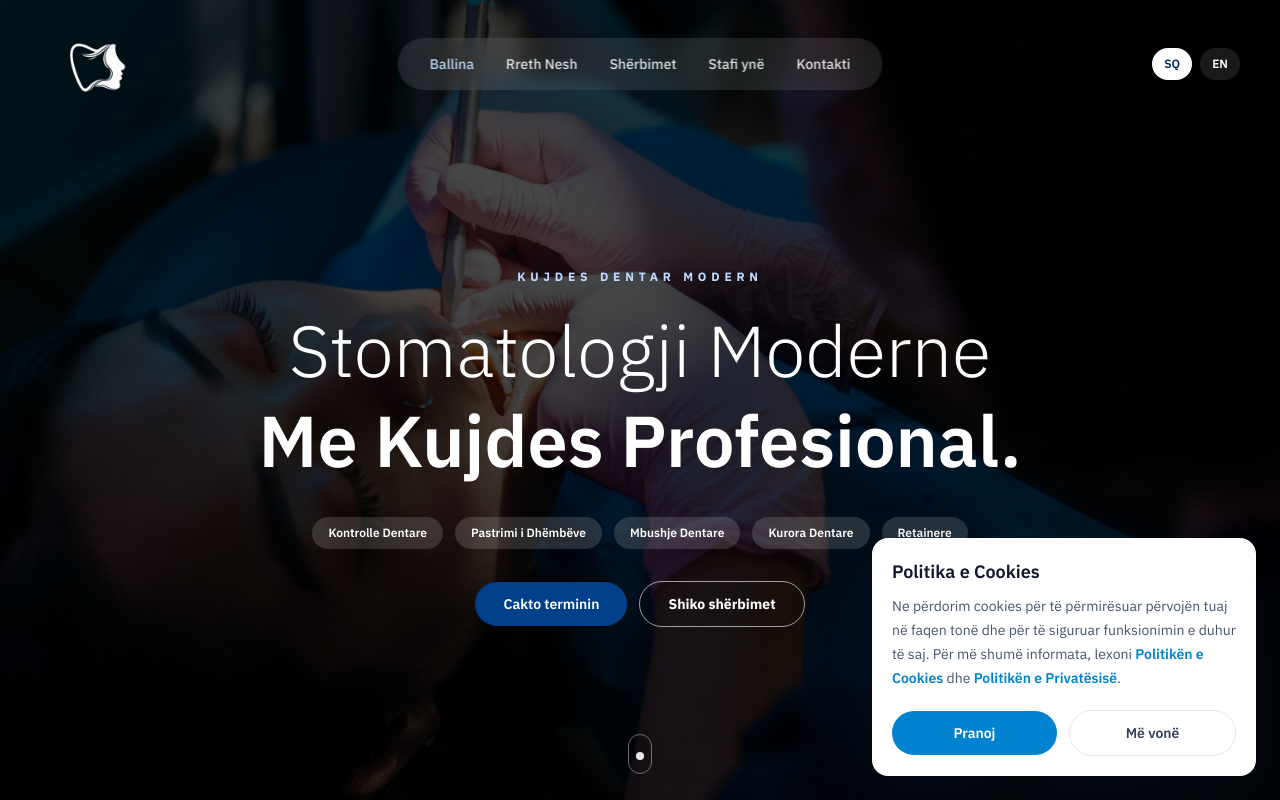
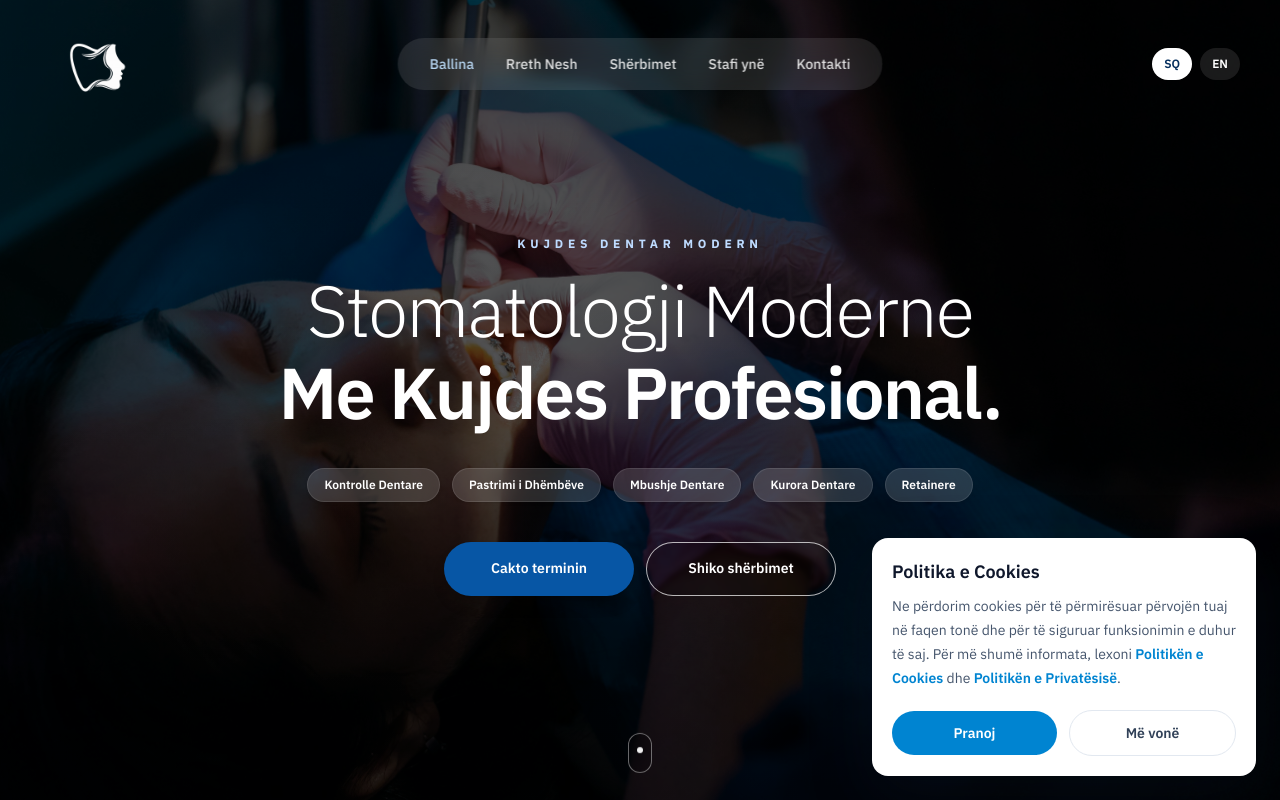
Before and after one commit to LaidaR3/Sident, a Next.js app in the folder dental-clinic/: page / in a window 1280 px wide. Shown: the top 800 px of the page. Built offline with nearby package versions, Linux system fonts and the light colour scheme.

Commit message:
fixed hero images

```diff
--- a/dental-clinic/components/contactus/ContactHero.css
+++ b/dental-clinic/components/contactus/ContactHero.css
@@ -1,21 +1,25 @@
+/* ========================================
+   FADE UP
+======================================== */
+
 .hero-fade-up {
   opacity: 0;
-  transform: translateY(40px);
-  animation: heroFadeUp 1s ease forwards;
+  transform: translateY(28px);
+  animation: heroFadeUp 0.9s ease forwards;
 }
 
 .hero-delay-200 {
-  animation-delay: 0.2s;
+  animation-delay: 0.15s;
 }
 
 .hero-delay-400 {
-  animation-delay: 0.4s;
+  animation-delay: 0.3s;
 }
 
 @keyframes heroFadeUp {
   from {
     opacity: 0;
-    transform: translateY(40px);
+    transform: translateY(28px);
   }
 
   to {
@@ -24,12 +28,17 @@
   }
 }
 
+
+/* ========================================
+   SCROLL INDICATOR
+======================================== */
+
 .hero-scroll {
   animation: floatMouse 2s ease-in-out infinite;
 }
 
 .hero-scroll div {
-  animation: scrollDot 2s infinite;
+  animation: scrollDot 2s ease-in-out infinite;
 }
 
 @keyframes floatMouse {
@@ -39,7 +48,7 @@
   }
 
   50% {
-    transform: translateY(6px);
+    transform: translateY(5px);
   }
 }
 
@@ -58,3 +67,44 @@
     transform: translateY(12px);
   }
 }
+
+
+
+@media (max-width: 768px) {
+  .hero-fade-up {
+    transform: translateY(20px);
+  }
+
+  @keyframes heroFadeUp {
+    from {
+      opacity: 0;
+      transform: translateY(20px);
+    }
+
+    to {
+      opacity: 1;
+      transform: translateY(0);
+    }
+  }
+}
+
+
+@media (max-width: 380px) {
+  .hero-fade-up {
+    transform: translateY(16px);
+  }
+}
+
+
+@media (prefers-reduced-motion: reduce) {
+  .hero-fade-up {
+    opacity: 1;
+    transform: none;
+    animation: none;
+  }
+
+  .hero-scroll,
+  .hero-scroll div {
+    animation: none;
+  }
+}
--- a/dental-clinic/components/home/Hero.css
+++ b/dental-clinic/components/home/Hero.css
@@ -1,25 +1,25 @@
 .hero-fade-up {
   opacity: 0;
-  transform: translateY(40px);
-  animation: heroFadeUp 1s ease forwards;
+  transform: translateY(28px);
+  animation: heroFadeUp 0.9s ease forwards;
 }
 
 .hero-delay-200 {
-  animation-delay: 0.2s;
+  animation-delay: 0.15s;
 }
 
 .hero-delay-400 {
-  animation-delay: 0.4s;
+  animation-delay: 0.3s;
 }
 
 .hero-delay-600 {
-  animation-delay: 0.6s;
+  animation-delay: 0.45s;
 }
 
 @keyframes heroFadeUp {
   from {
     opacity: 0;
-    transform: translateY(40px);
+    transform: translateY(28px);
   }
 
   to {
@@ -33,7 +33,7 @@
 }
 
 .hero-scroll div {
-  animation: scrollDot 2s infinite;
+  animation: scrollDot 2s ease-in-out infinite;
 }
 
 @keyframes floatMouse {
@@ -43,7 +43,7 @@
   }
 
   50% {
-    transform: translateY(6px);
+    transform: translateY(5px);
   }
 }
 
@@ -53,7 +53,7 @@
     transform: translateY(0);
   }
 
-  40% {
+  35% {
     opacity: 1;
   }
 
@@ -62,3 +62,34 @@
     transform: translateY(12px);
   }
 }
+
+@media (max-width: 768px) {
+  .hero-fade-up {
+    transform: translateY(20px);
+  }
+
+  @keyframes heroFadeUp {
+    from {
+      opacity: 0;
+      transform: translateY(20px);
+    }
+
+    to {
+      opacity: 1;
+      transform: translateY(0);
+    }
+  }
+}
+
+@media (prefers-reduced-motion: reduce) {
+  .hero-fade-up {
+    opacity: 1;
+    transform: none;
+    animation: none;
+  }
+
+  .hero-scroll,
+  .hero-scroll div {
+    animation: none;
+  }
+}
--- a/dental-clinic/components/home/Hero.tsx
+++ b/dental-clinic/components/home/Hero.tsx
@@ -48,69 +48,228 @@ export default function Hero() {
   const t = translations[language];
 
   return (
-    <section className="relative flex min-h-[100dvh] items-center justify-center overflow-hidden px-5 text-center text-white md:px-10">
-      {/* Background image */}
+    <section className="relative min-h-[100svh] overflow-hidden text-center text-white md:min-h-[100dvh]">
+      <div className="absolute inset-0 bg-black">
  <Image
   src="/images/img1.jpg"
   alt={t.alt}
   fill
   priority
   sizes="100vw"
-        className="object-cover object-[58%_center] md:object-center"
+  className="
+    object-cover
+    object-[50%_center]
+    sm:object-[52%_center]
+    md:object-center
+  "
+/>
+</div>
+
+      <div className="absolute inset-0 bg-black/55 md:bg-black/65" />
+
+      <div
+        className="
+          absolute inset-0
+          bg-gradient-to-b
+          from-black/35
+          via-black/15
+          to-black/75
+          md:from-black/10
+          md:via-transparent
+          md:to-black/30
+        "
       />
 
-      {/* Overlay */}
-      <div className="absolute inset-0 bg-black/70" />
-
-      {/* Content */}
-      <div className="relative z-10 mx-auto w-full max-w-5xl pt-20 md:pt-24">
-        <p className="hero-fade-up mb-5 text-[10px] font-bold uppercase tracking-[0.4em] text-blue-200 md:text-xs">
+      <div
+        className="
+          relative z-10
+          mx-auto
+          flex
+          min-h-[100svh]
+          w-full
+          max-w-6xl
+          flex-col
+          items-center
+          justify-center
+          px-5
+          pb-24
+          pt-28
+          sm:px-8
+          md:min-h-[100dvh]
+          md:px-10
+          md:pb-20
+          md:pt-28
+        "
+      >
+        <p
+          className="
+            hero-fade-up
+            mb-4
+            text-[10px]
+            font-bold
+            uppercase
+            tracking-[0.34em]
+            text-blue-200
+            sm:text-[11px]
+            md:mb-5
+            md:text-xs
+            md:tracking-[0.4em]
+          "
+        >
           {t.eyebrow}
         </p>
 
-        <h1 className="hero-fade-up hero-delay-200 text-4xl font-light leading-tight sm:text-5xl md:text-7xl">
-          {t.titleFirst}
-          <br />
+        <h1
+          className="
+            hero-fade-up
+            hero-delay-200
+            max-w-[410px]
+            text-[34px]
+            font-light
+            leading-[1.08]
+            tracking-[-0.025em]
+            sm:max-w-[520px]
+            sm:text-[43px]
+            md:max-w-none
+            md:text-7xl
+            md:leading-[1.08]
+          "
+        >
+          <span className="block">{t.titleFirst}</span>
 
-          <span className="font-semibold">
+          <span className="mt-1 block font-semibold">
             {t.titleSecond}
           </span>
         </h1>
 
-        {/* Tags */}
-        <div className="hero-fade-up hero-delay-400 mx-auto mt-8 flex max-w-3xl flex-wrap justify-center gap-2 md:gap-3">
+        <div
+          className="
+            hero-fade-up
+            hero-delay-400
+            mx-auto
+            mt-7
+            flex
+            max-w-[400px]
+            flex-wrap
+            justify-center
+            gap-2
+            sm:max-w-[520px]
+            md:mt-9
+            md:max-w-3xl
+            md:gap-3
+          "
+        >
           {t.tags.map((tag) => (
             <span
               key={tag}
-              className="rounded-full bg-white/15 px-3 py-2 text-[10px] font-semibold text-white backdrop-blur-md transition-all duration-300 active:bg-white active:text-[#00408a] md:px-4 md:text-xs md:hover:bg-white md:hover:text-[#00408a]"
+              className="
+                rounded-full
+                border
+                border-white/10
+                bg-white/15
+                px-3.5
+                py-2
+                text-[10px]
+                font-semibold
+                leading-none
+                text-white
+                shadow-sm
+                backdrop-blur-md
+                transition-all
+                duration-300
+                sm:px-4
+                sm:py-2.5
+                sm:text-[11px]
+                md:text-xs
+                md:hover:border-white
+                md:hover:bg-white
+                md:hover:text-[#00408a]
+              "
             >
               {tag}
             </span>
           ))}
         </div>
 
-        {/* Buttons */}
-        <div className="hero-fade-up hero-delay-600 mt-8 flex flex-col justify-center gap-3 sm:flex-row sm:items-center">
+        <div
+          className="
+            hero-fade-up
+            hero-delay-600
+            mt-8
+            flex
+            w-full
+            max-w-[400px]
+            flex-col
+            gap-3
+            sm:max-w-[520px]
+            sm:flex-row
+            sm:justify-center
+            md:mt-10
+          "
+        >
           <Link
             href="/contact"
-            className="inline-flex w-full justify-center rounded-full bg-[#00408a] px-7 py-3 text-sm font-semibold text-white transition-all duration-300 active:scale-[0.98] active:bg-[#0056b8] sm:w-auto md:hover:-translate-y-1 md:hover:bg-[#0056b8]"
+            className="
+              flex
+              min-h-[54px]
+              w-full
+              items-center
+              justify-center
+              rounded-full
+              bg-[#0756a5]
+              px-7
+              text-[14px]
+              font-semibold
+              text-white
+              shadow-lg
+              shadow-black/20
+              transition-all
+              duration-300
+              active:scale-[0.98]
+              sm:w-auto
+              sm:min-w-[190px]
+              md:hover:-translate-y-1
+              md:hover:bg-[#0865c2]
+            "
           >
             {t.appointment}
           </Link>
 
           <Link
             href="/services"
-            className="inline-flex w-full justify-center rounded-full border border-white/60 px-7 py-3 text-sm font-bold text-white transition-all duration-300 active:scale-[0.98] active:bg-white active:text-[#052f5e] sm:w-auto md:hover:-translate-y-1 md:hover:bg-white md:hover:text-[#052f5e]"
+            className="
+              flex
+              min-h-[54px]
+              w-full
+              items-center
+              justify-center
+              rounded-full
+              border
+              border-white/70
+              bg-black/10
+              px-7
+              text-[14px]
+              font-semibold
+              text-white
+              backdrop-blur-[2px]
+              transition-all
+              duration-300
+              active:scale-[0.98]
+              sm:w-auto
+              sm:min-w-[190px]
+              md:hover:-translate-y-1
+              md:hover:bg-white
+              md:hover:text-[#052f5e]
+            "
           >
             {t.services}
           </Link>
         </div>
       </div>
 
-      {/* Scroll indicator */}
-      <div className="absolute bottom-8 left-1/2 z-10 -translate-x-1/2">
-        <div className="hero-scroll flex h-10 w-6 justify-center rounded-full border border-white/40">
-          <div className="mt-2 h-2 w-2 rounded-full bg-white" />
+      <div className="absolute bottom-6 left-1/2 z-20 -translate-x-1/2 md:bottom-8">
+        <div className="hero-scroll flex h-10 w-6 justify-center rounded-full border border-white/40 bg-black/10 backdrop-blur-sm">
+          <div className="mt-2 h-1.5 w-1.5 rounded-full bg-white" />
         </div>
       </div>
     </section>
```
Also changed, not shown: dental-clinic/components/contactus/ContactHero.tsx (+197 -13 lines). Lines whose indentation alone changed are shown as unchanged.
